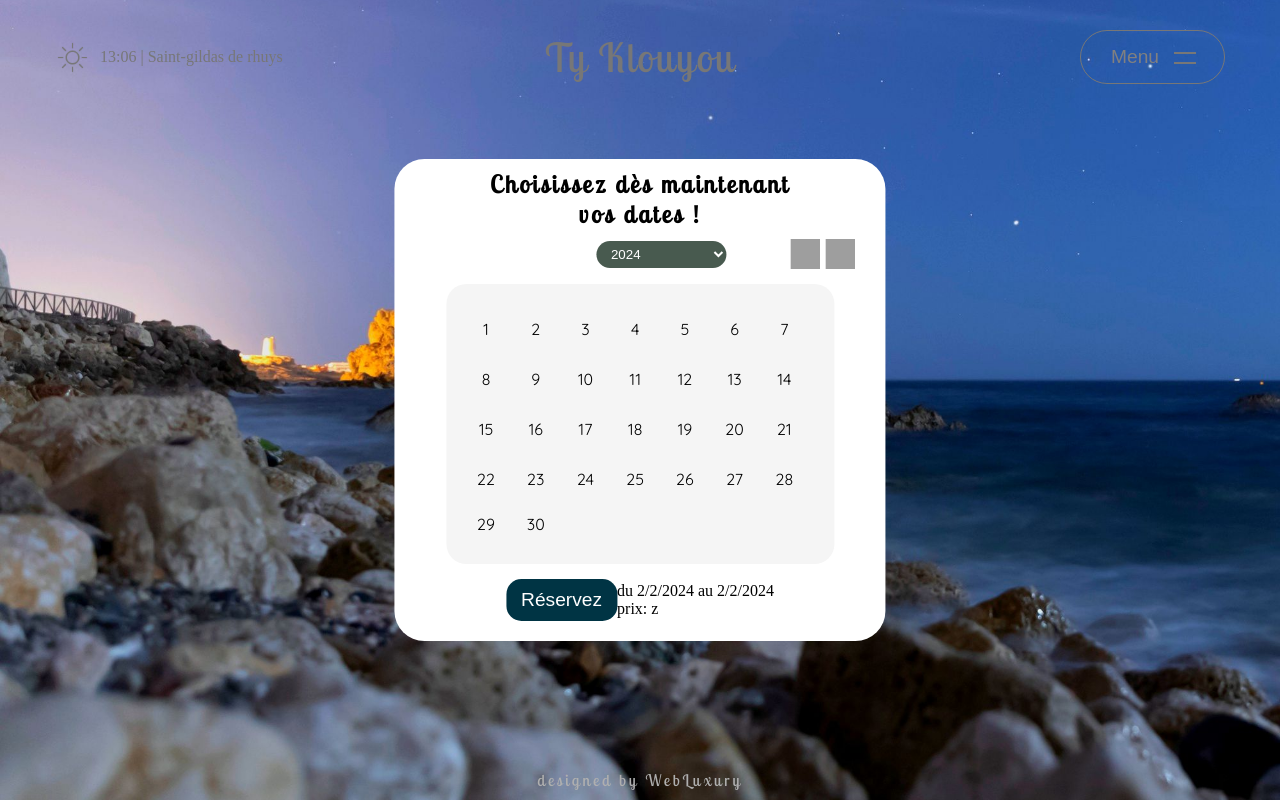
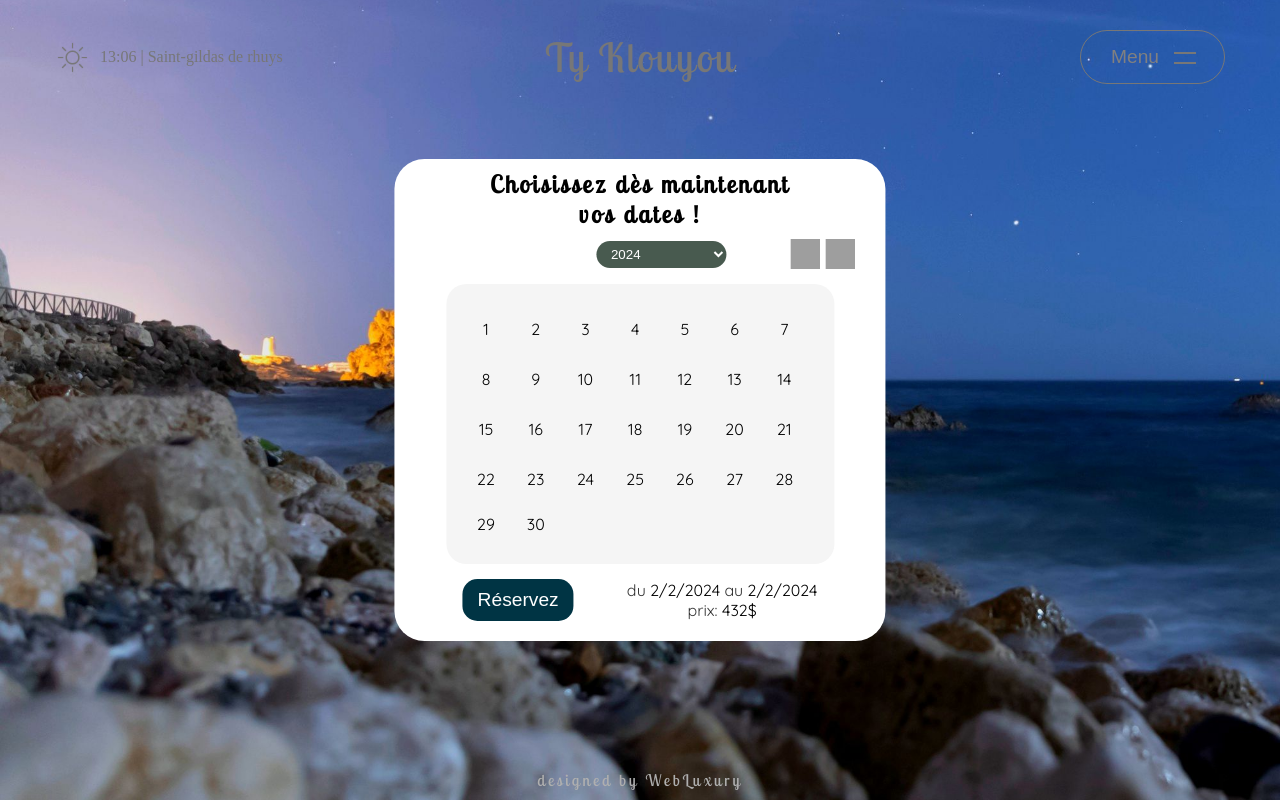
Before and after one commit to Adrien-legeleu/Ty-Klouyou-maison, a React (Create React App) app in the folder tyklouyou/: page /contact in a window 1280 px wide. Built offline with nearby package versions, Linux system fonts and the light colour scheme; grey boxes are pictures that could not be loaded.

Commit message:
ty klouyou

```diff
--- a/tyklouyou/src/components/Calendar.jsx
+++ b/tyklouyou/src/components/Calendar.jsx
@@ -7,7 +7,7 @@ const Calendar = () => {
   tomorrow.setDate(today.getDate() + 1);
 
   const [yearChoice, setYearChoice] = useState([2024,2025,2026]);
-  const [monthYearIndex, setMonthYearIndex] = useState([0 , yearChoice[0]]);
+  const [monthYearIndex, setMonthYearIndex] = useState([today.getMonth() , yearChoice[0]]);
   const [dayName, setDayName] = useState(["" , ""]);
   const [firstDay, setFirstDay] = useState();
   const [secondDay, setSecondDay] = useState();
@@ -106,9 +106,11 @@ const Calendar = () => {
 
 const colorReservation = (e) => {
     const day = e.target;
-    if (firstDay  && secondDay) {
-        removeDate()
+
+    if (firstDay && secondDay) {
+        removeDate();
     }
+
     if (!firstDay) {
         if (day.classList.contains("disabled")) {
             console.log("afficher paragraphe");
@@ -118,10 +120,8 @@ const Calendar = () => {
                 monthYearIndex[0],
                 day.textContent
             );
-        day.style.backgroundColor="#141342";
-        day.style.color="white";
             setFirstDay(startDateDay);
-         setDayName([day, dayName[1]])
+            setDayStyles(day, "#141342", "white");
         }
     } else if (firstDay && !secondDay) {
         if (day.classList.contains("disabled")) {
@@ -132,15 +132,21 @@ const Calendar = () => {
                 monthYearIndex[0],
                 day.textContent
             );
-        day.style.backgroundColor="#141342";
-        day.style.color="white";
             setSecondDay(lastDateDay);
-        setDayName([dayName[0] , day ])
+            setDayStyles(day, "#141342", "white");
         }
     }
+
+    colorDateBetween(day.textContent);
+};
+
+const setDayStyles = (day, backgroundColor, color) => {
+    day.style.backgroundColor = backgroundColor;
+    day.style.color = color;
 };
 
   const colorDateBetween=(day)=>{
+    console.log(day);
     if (new Date(monthYearIndex[1], monthYearIndex[0], day) <secondDay && new Date(monthYearIndex[1], monthYearIndex[0], day) > firstDay) {
       return ["#141342" , "white"]
     } else {
@@ -193,12 +199,12 @@ const Calendar = () => {
   }
 };
 
-useEffect(() => {
-  const dayElements = document.querySelectorAll(".day");
-  dayElements.forEach((day) => {
-    console.log(day);
-  });
-}, [monthYearIndex[0], firstDay]);
+// useEffect(() => {
+//   const dayElements = document.querySelectorAll(".day");
+//   dayElements.forEach((day) => {
+//     console.log(day);
+//   });
+// }, [monthYearIndex[0], firstDay]);
 
 
 
@@ -247,7 +253,6 @@ useEffect(() => {
             }`}
             key={day}
             onClick={colorReservation}
-              style={{ backgroundColor: colorDateBetween(day)[0] , color:colorDateBetween(day)[1]  }}
         >
             {day}
         </div>
@@ -256,8 +261,8 @@ useEffect(() => {
         <div className="btn-reserve">
           <button>Réservez</button>
           <div className="text-reserve">
-            <p>du {transformDate(firstDay)} au {transformDate(secondDay)} </p>
-            <p>prix: z</p>
+            <p>du <span> {transformDate(firstDay)} </span> au <span>{transformDate(secondDay)}</span> </p>
+            <p>prix: <span>432$</span></p>
           </div>
         </div>
       </div>
--- a/tyklouyou/src/style/components/_calendar.scss
+++ b/tyklouyou/src/style/components/_calendar.scss
@@ -104,6 +104,15 @@
     }
 
     .btn-reserve{
-        @include AlignChild(row,center,center);
+        @include AlignChild(row,center,space-evenly);
+        gap: 15px;
+        .text-reserve{
+            text-align: center;
+            font-family: $fontR;
+            color: rgb(51, 51, 51);
+            span{
+                color: black;
+            }
+        }
     }
 }
```
Lines whose indentation alone changed are shown as unchanged.
